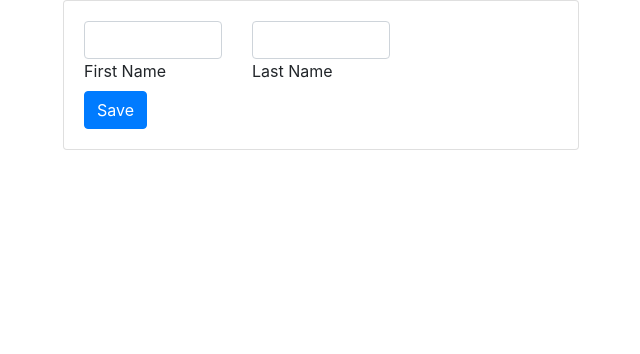
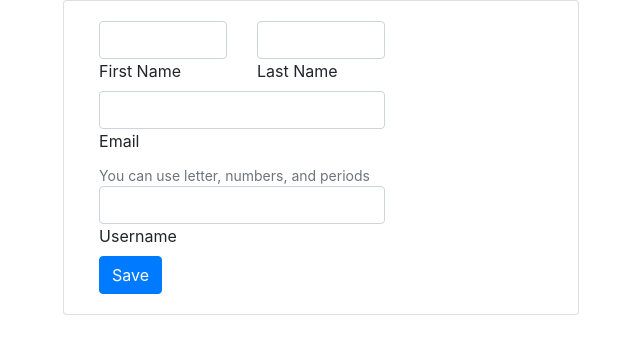
Before and after one commit to crimsonpython24/pymun, a Django app: page /accounts/signup/ in a window 1280 px wide. Shown: the part 64-418 px from the top of the page, without its empty margins (319-959 px from the left). Run offline with Django 3.2, Linux system fonts and the light colour scheme; some libraries are stand-ins or nearby versions.

Commit message:
adding components, still in progress

```diff
--- a/pymun/accounts/forms.py
+++ b/pymun/accounts/forms.py
@@ -14,6 +14,8 @@ def fieldToString(**kwargs):
     for field, value in kwargs.items():
         if field == "css_class":
             string += ('class="' + value + '" ')
+        if field == 'aria_describedby':
+            string += ('aria-describedby="' + value + '" ')
         if field == "name":
             string += ('id="' + value + '" max_length="' + str(User._meta.get_field(value).max_length) + '" ')
         string += (field + '="' + value + '" ')
@@ -91,31 +93,51 @@ class UserCreationForm(forms.ModelForm):
             layout.Div(
                 layout.Div(
                     layout.Div(
-                        layout.HTML(fieldToString(type="text", name="first_name", maxlength="150", label="First Name")),
+                        layout.HTML(fieldToString(type="text", name="first_name")),
                         layout.HTML(valueToLabel("first_name", "First Name")),
-                        css_class="md-form md-outline",
+                        css_class="md-form md-outline form-sm",
                     ),
-
                     css_class="col",
                 ),
 
                 layout.Div(
                     layout.Div(
-                        layout.HTML(fieldToString(type="text", name="last_name", maxlength="150", label="Last Name")),
+                        layout.HTML(fieldToString(type="text", name="last_name")),
                         layout.HTML(valueToLabel("last_name", "Last Name")),
-                        css_class="md-form md-outline"
+                        css_class="md-form md-outline form-sm",
                     ),
-
                     css_class="col",
                 ),
-
                 css_class="row",
             ),
+
+            layout.Div(
+                layout.Div(
+                    layout.HTML(fieldToString(type="email", name="email",
+                                              aria_describedby="emailHelpBlock")),
+                    layout.HTML(valueToLabel("email", "Email")),
+                    layout.HTML(
+                        """
+                        <small id="emailHelpBlock" class="form-text text-muted">
+                        You can use letter, numbers, and periods</small>
+                        """
+                    ),
+                    css_class="md-form md-outline form-sm",
+                ),
+            ),
+
+            layout.Div(
+                layout.Div(
+                    layout.HTML(fieldToString(type="text", name="username")),
+                    layout.HTML(valueToLabel("username", "Username")),
+                    css_class="md-form md-outline form-sm",
+                ),
+            ),
+
 
             layout.ButtonHolder(
                 layout.Submit('Save', 'Save', css_class='button white'),
             ),
-
 
         )
 
--- a/pymun/accounts/templates/registration/signup.html
+++ b/pymun/accounts/templates/registration/signup.html
@@ -7,11 +7,13 @@
   <div class="col-5">
     <div class="card">
       <div class="card-body">
-        <div class="row">
-          <div class="col-8">
-            {% crispy form %}
+        <div class="container">
+          <div class="row">
+            <div class="col-8">
+              {% crispy form %}
+            </div>
+            <div class="col"></div>
           </div>
-          <div class="col"></div>
         </div>
       </div>
     </div>
```
